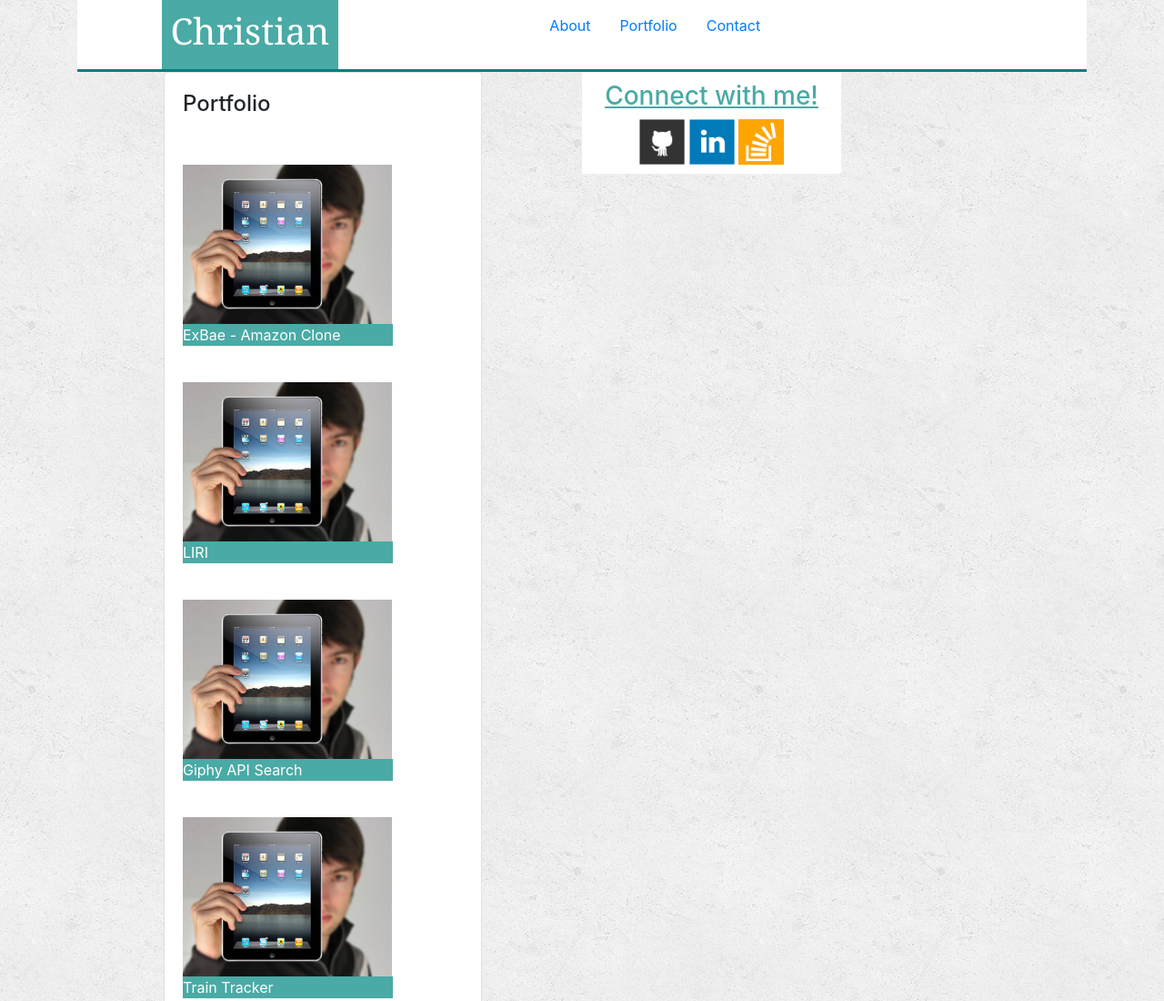
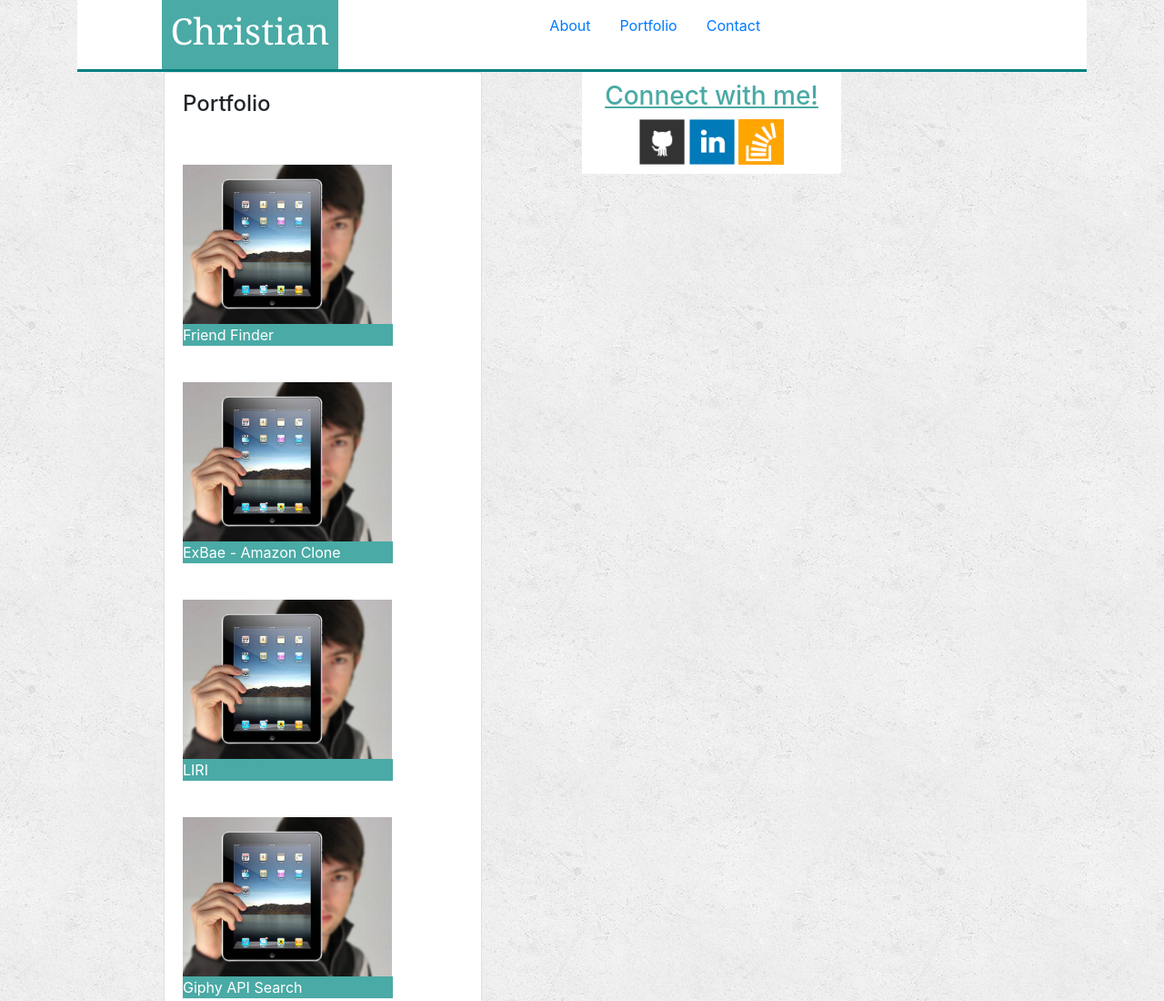
Before and after one commit to csging/Responsive-Portfolio, a plain HTML site: page portfolio.html in a window 1280 px wide. Shown: the top 1100 px of the page at 91% size. Drawn offline with nearby package versions, Linux system fonts and the light colour scheme.

Commit message:
added friend finder to portfolio

```diff
--- a/portfolio.html
+++ b/portfolio.html
@@ -52,6 +52,12 @@
                 <!-- Heading -->
                 <div class="card-body">
                     <h4 class="card-title">Portfolio</h4>
+                </div>
+
+                <div class="card-body">
+                    <a href="https://github.com/csging/-friendfinder"><img src="assets/images/technics-q-c-640-480-1.jpg" height="175px" width="230px" id="friend" alt="friend">
+                        <p class="card-text">Friend Finder</p>
+                    </a>
                 </div>
 
                 <div class="card-body">
```
